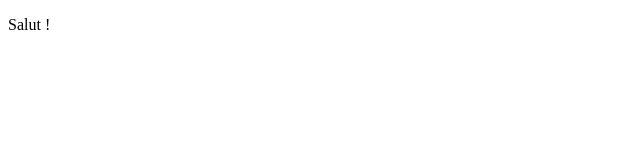
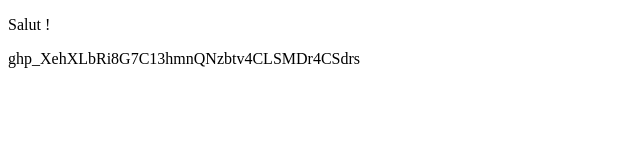
Before and after one commit to Djenann-Djilali-BAZ/cpm2-test, a plain HTML site: page index.html in a window 1280 px wide. Shown: the whole page, without its empty margins (0-640 px from the left). Drawn offline with Linux system fonts and the light colour scheme.

```diff
--- a/index.html
+++ b/index.html
@@ -10,3 +10,5 @@
     <p>Salut !</p>
 </body>
 </html>
+
+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
```
